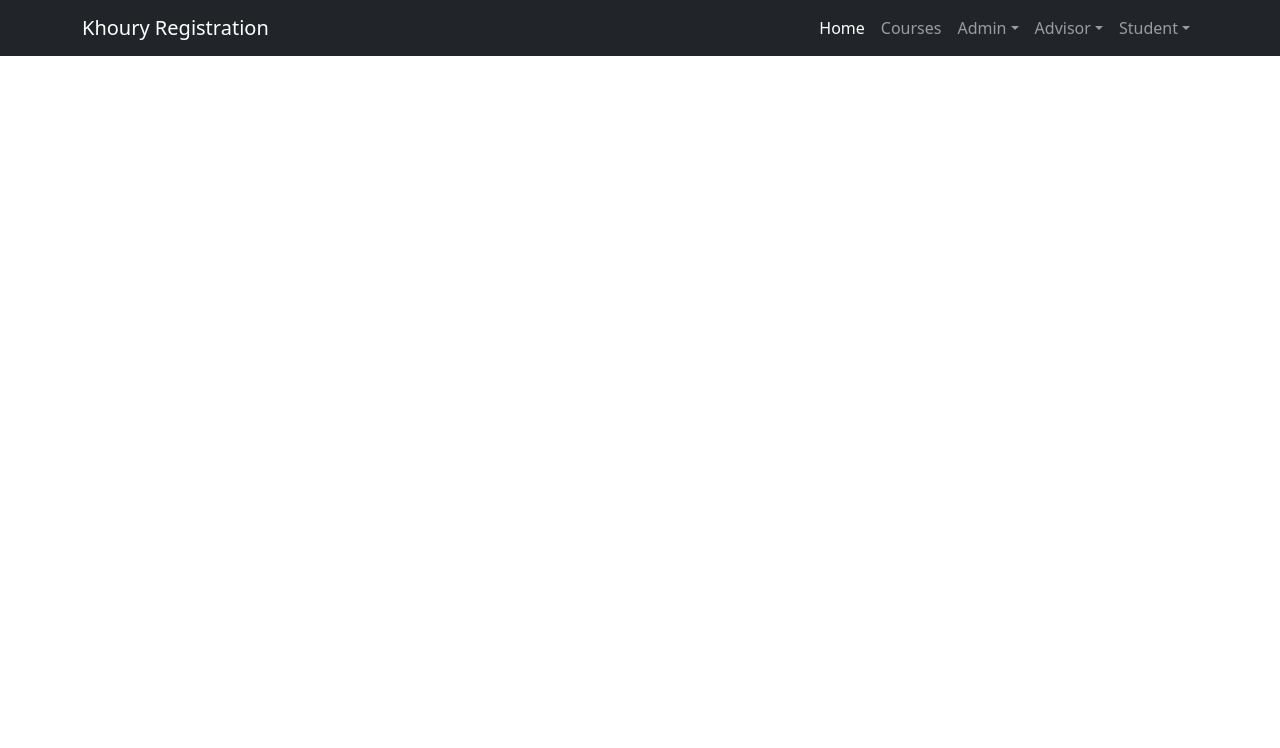
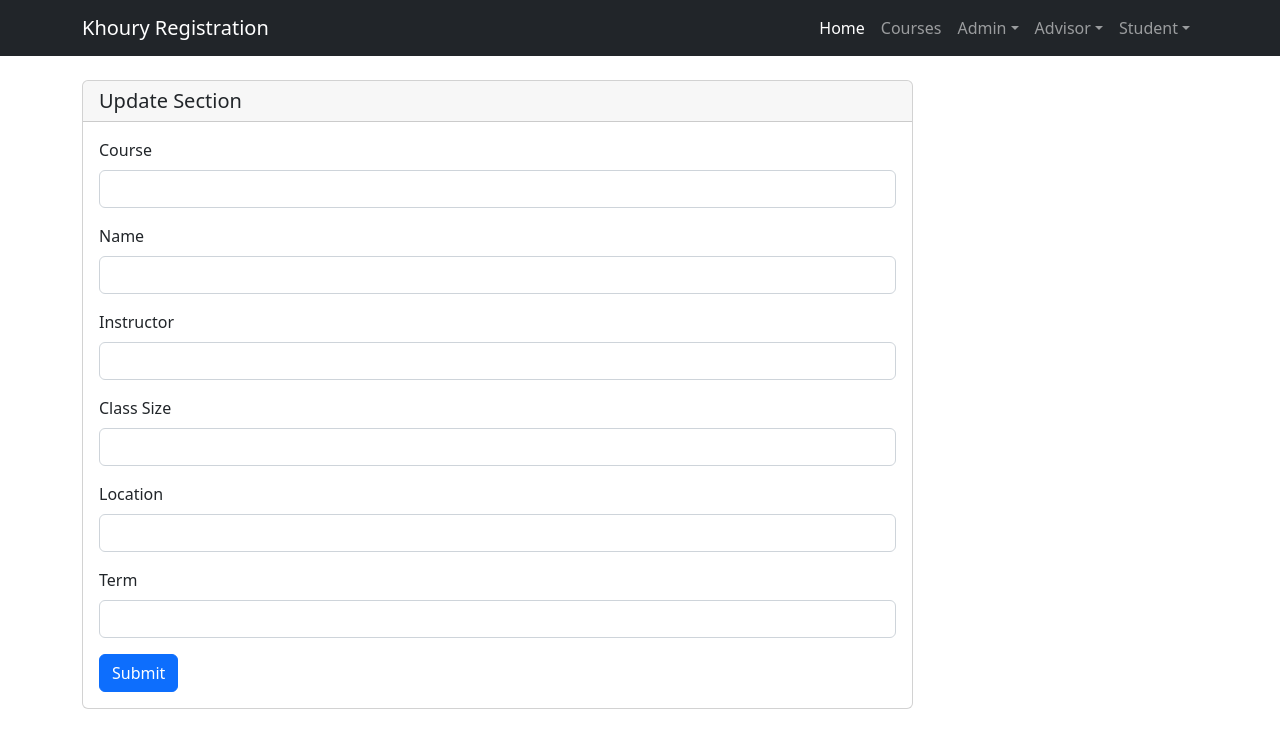
Before and after one commit to niejiayi1998/registration-frontend, a React (Create React App) app: page /edit-section/1 in a window 1280 px wide. Shown: the top 748 px of the page. Built offline with nearby package versions, Linux system fonts and the light colour scheme; no server answers.

Commit message:
Added EditSection Components

```diff
--- a/src/components/editSection.js
+++ b/src/components/editSection.js
@@ -1,5 +1,105 @@
+import {useState, useEffect} from "react";
+import {useParams} from "react-router-dom";
+import axios from "axios";
+const baseUrl = 'https://db-group2.wl.r.appspot.com/api'
+
 const EditSection = () => {
 
+    const [sectionData, setSectionData] = useState({
+        course: "",
+        name: "",
+        instructor: "",
+        classSize: "",
+        location: "",
+        term: "",
+        course_name: "",
+        term_name: "",
+    })
+
+    const handleChange = (e) => {
+        setSectionData({
+            ...sectionData,
+            [e.target.name] : e.target.value
+        });
+    }
+
+    const {section_id} = useParams();
+
+    useEffect(() => {
+        try {
+            axios.get(`${baseUrl}/section/${section_id}`)
+                .then((res) => {
+                    setSectionData(res.data);
+                })
+        } catch (e) {
+            console.log(e);
+        }
+
+    },[])
+
+    const formSubmit = () =>{
+        const _formData = new FormData();
+        _formData.append('course', sectionData.course);
+        _formData.append('name', sectionData.name);
+        _formData.append('instructor', sectionData.instructor);
+        _formData.append('classSize', sectionData.classSize);
+        _formData.append('location', sectionData.location);
+        _formData.append('term', sectionData.term);
+        _formData.append('course_name', sectionData.course_name);
+        _formData.append('term_name', sectionData.term_name);
+
+        try{
+            axios.put(`${baseUrl}/section/${section_id}/`, _formData)
+                .then((res)=> {
+                    console.log(res)
+                    // window.location.href='/add-chapter/1';
+                });
+        }catch (error){
+            console.log(error);
+        }
+    };
+    return (
+        <div className="container mt-4">
+            <div className="row">
+                {/*<aside className="col-md-3">*/}
+                {/*    <TeacherSidebar />*/}
+                {/*</aside>*/}
+                <section className="col-md-9">
+                    <div className="card">
+                        <h5 className="card-header">Update Section</h5>
+                        <div className="card-body">
+                            <div className="mb-3">
+                                <label htmlFor="course_name" className="form-label">Course</label>
+                                <input value={sectionData.course_name} name="course_name" type="text" className="form-control" id="course_name" readOnly />
+                            </div>
+                            <div className="mb-3">
+                                <label htmlFor="name" className="form-label">Name</label>
+                                <input onChange={handleChange} value={sectionData.name} name="name" type="text" className="form-control" id="name" />
+                            </div>
+                            <div className="mb-3">
+                                <label htmlFor="instructor" className="form-label">Instructor</label>
+                                <input onChange={handleChange} value={sectionData.instructor} name="instructor" type="text" className="form-control" id="instructor" />
+                            </div>
+                            <div className="mb-3">
+                                <label htmlFor="classSize" className="form-label">Class Size</label>
+                                <input onChange={handleChange} value={sectionData.classSize} type="number" name="classSize" className="form-control" id="classSize"></input>
+                            </div>
+                            <div className="mb-3">
+                                <label htmlFor="classSize" className="form-label">Location</label>
+                                <input onChange={handleChange} value={sectionData.location} type="text" name="location" className="form-control" id="location"></input>
+                            </div>
+                            <div className="mb-3">
+                                <label htmlFor="term_name" className="form-label">Term</label>
+                                <input value={sectionData.term_name} name="term_name" type="text"
+                                       className="form-control" id="term_name" readOnly/>
+                            </div>
+                            <button onClick={formSubmit} className="btn btn-primary">Submit</button>
+                        </div>
+                    </div>
+                </section>
+            </div>
+        </div>
+    )
 }
 
 export default EditSection;
```
